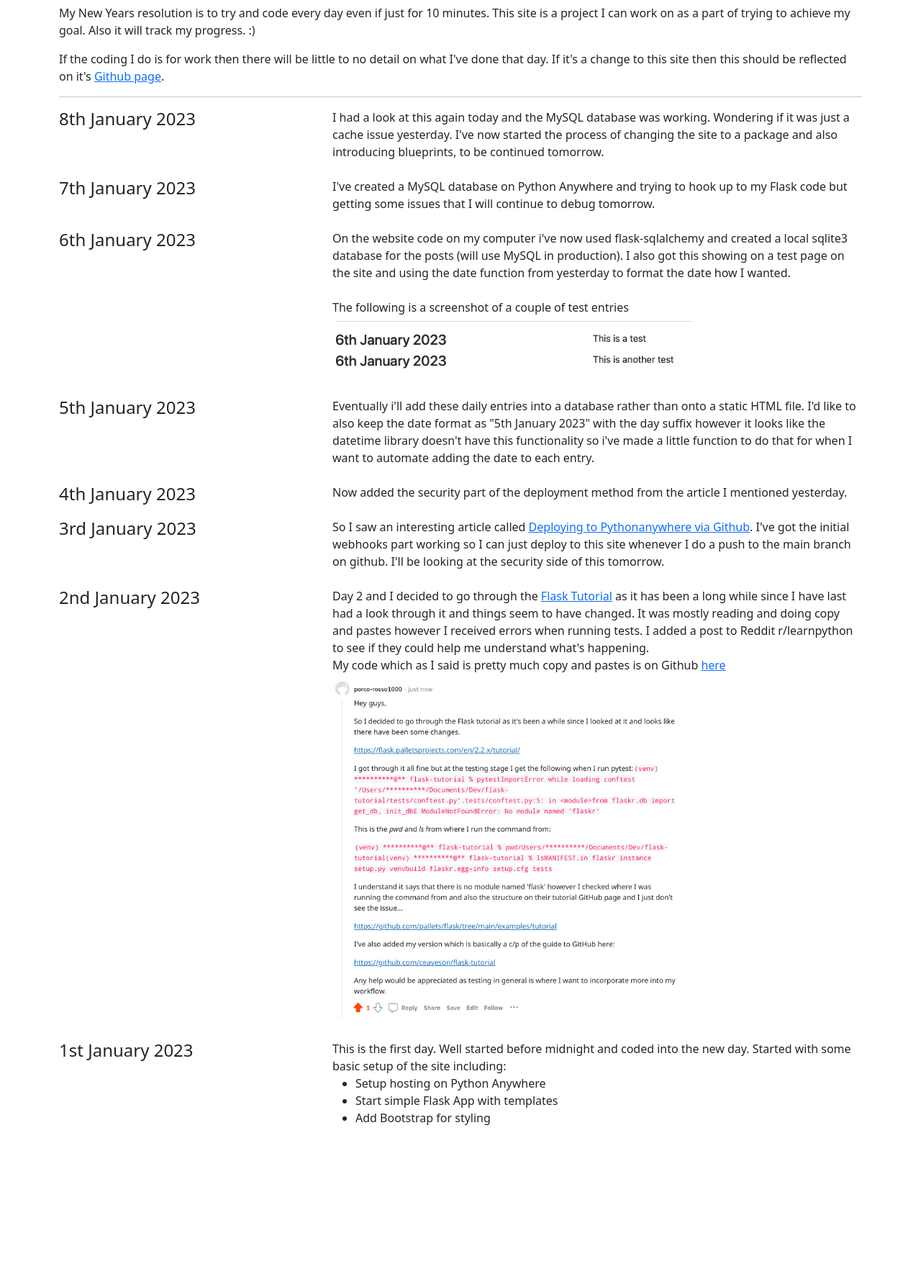
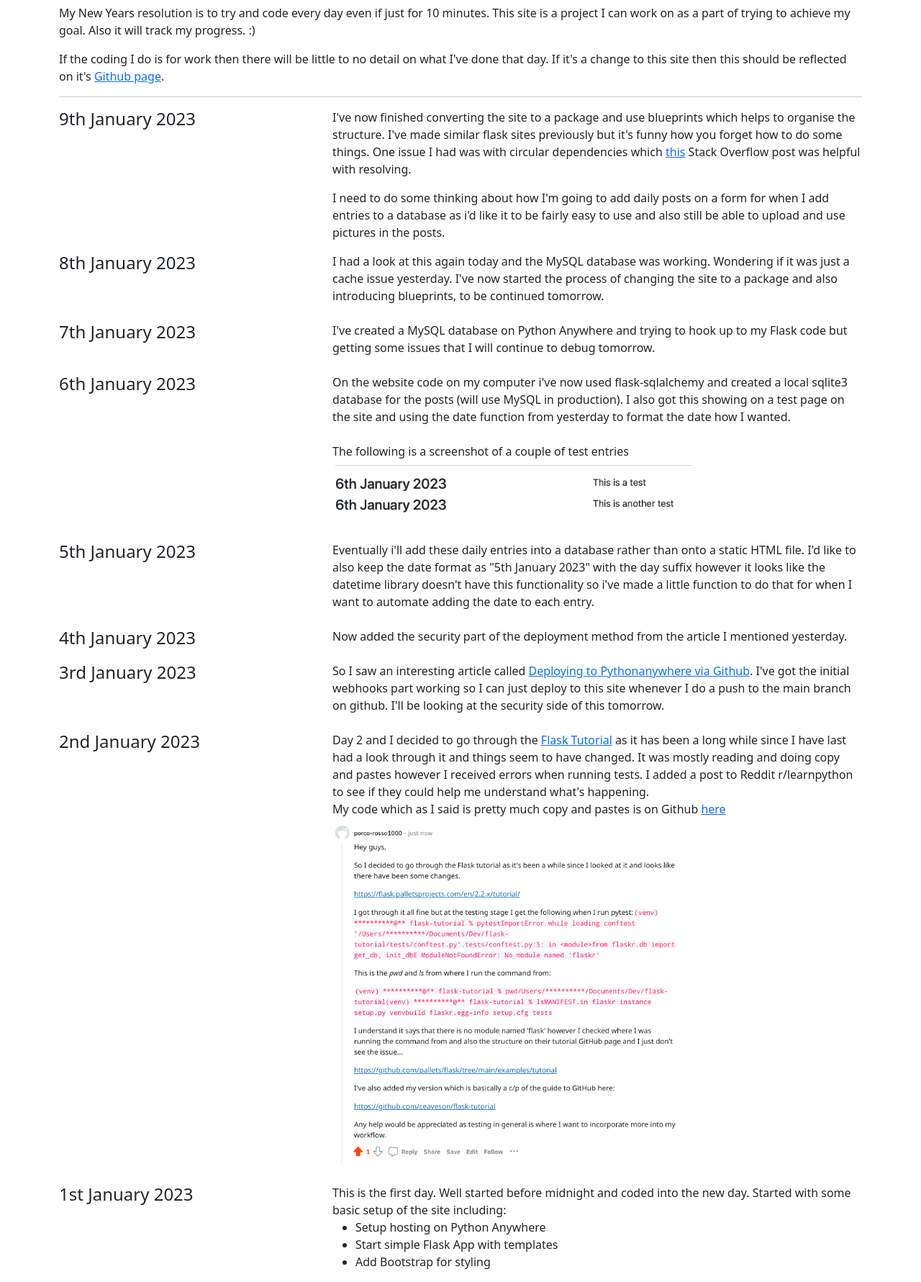
Before and after one commit to ceaveson/www.eaveson.co.uk, a Flask app: page / in a window 1280 px wide. Shown: the part 50-1831 px from the top of the page at 72% size. Before the commit the page ends 1613 px from the top, so only its background shows below. Run offline with Flask 2, Linux system fonts and the light colour scheme; some libraries are stand-ins or nearby versions.

Commit message:
9th January 2023

```diff
--- a/www_eaveson_co_uk/templates/blog/home.html
+++ b/www_eaveson_co_uk/templates/blog/home.html
@@ -20,6 +20,13 @@ If the coding I do is for work then there will be little to no detail on what I'
 <hr>
 </p></div>
     </div>
+    <div class="row">
+        <div class="col-4"><h4>9th January 2023</h4></div>
+        <div class="col-8">
+            <p>I've now finished converting the site to a package and use blueprints which helps to organise the structure. I've made similar flask sites previously but it's funny how you forget how to do some things. One issue I had was with circular dependencies which <a href="https://stackoverflow.com/questions/22929839/circular-import-of-db-reference-using-flask-sqlalchemy-and-blueprints">this</a> Stack Overflow post was helpful with resolving.</p>
+            <p>I need to do some thinking about how I'm going to add daily posts on a form for when I add entries to a database as i'd like it to be fairly easy to use and also still be able to upload and use pictures in the posts.</p>
+        </div>
+        </div>
     <div class="row">
         <div class="col-4"><h4>8th January 2023</h4></div>
         <div class="col-8">
```
